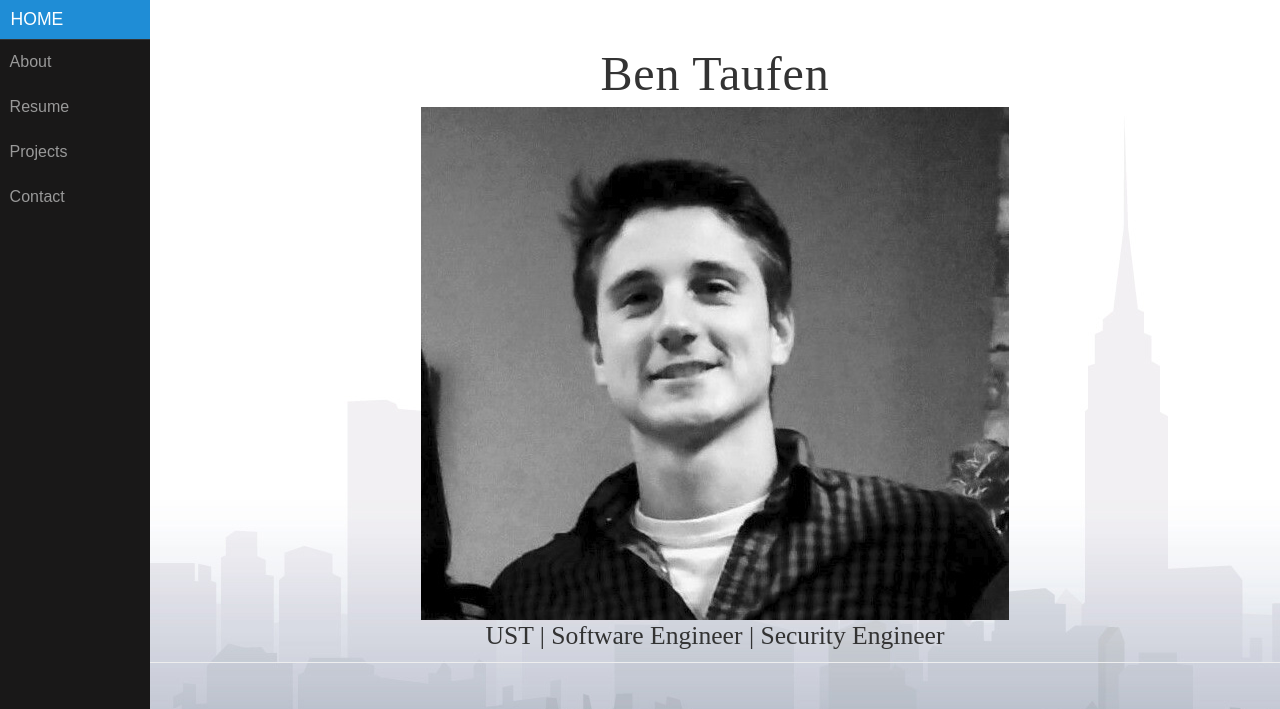
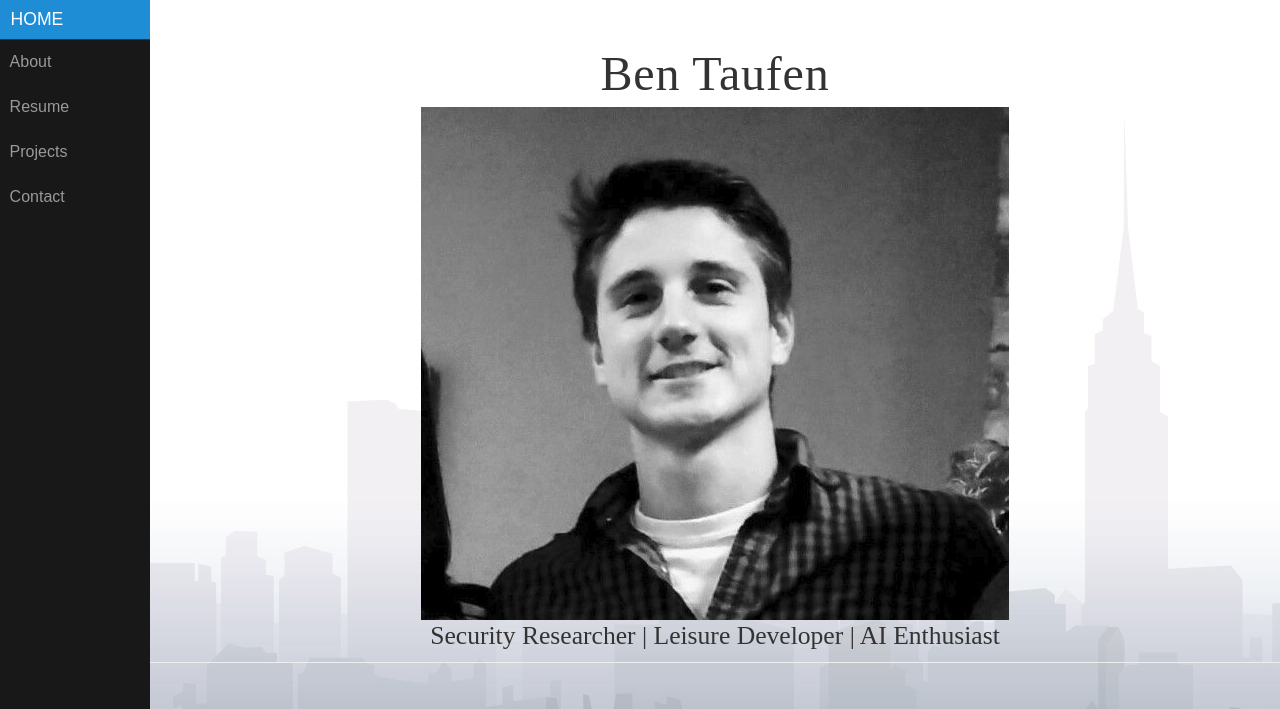
Before and after one commit to Ben-Taufen/Ben-Taufen.github.io, a plain HTML site: page index.html in a window 1280 px wide. Shown: the top 709 px of the page. Drawn offline with nearby package versions, Linux system fonts and the light colour scheme.

Commit message:
updated description

```diff
--- a/index.html
+++ b/index.html
@@ -59,7 +59,7 @@ body  {
 		<div class="header">
 			<h1>Ben Taufen</h1>
 			<img class="pure-img-responsive" src="/assets/other/headshot.jpg" alt="me">
-			<h2>UST | Software Engineer | Security Engineer</h2>
+			<h2>Security Researcher | Leisure Developer | AI Enthusiast</h2>
 		</div>
 
         <center><div class="content">
```
